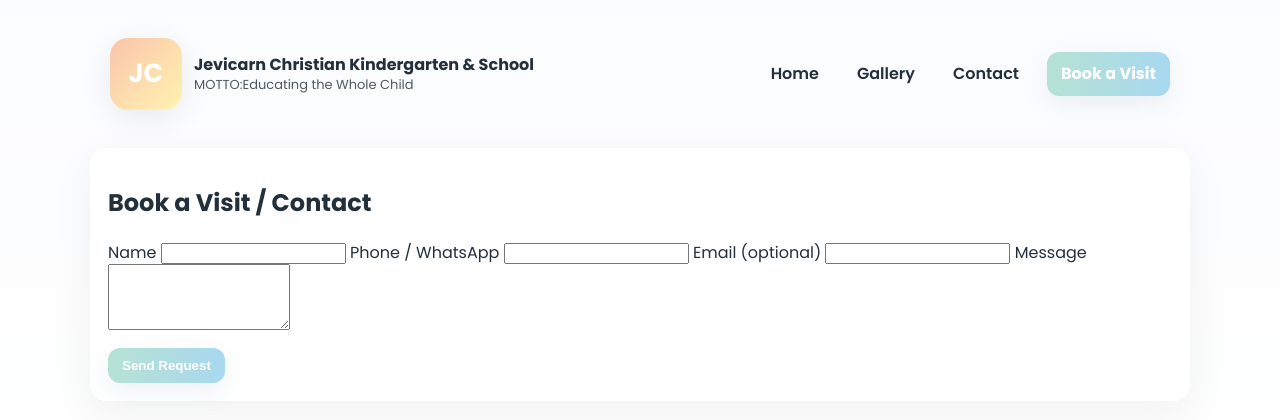
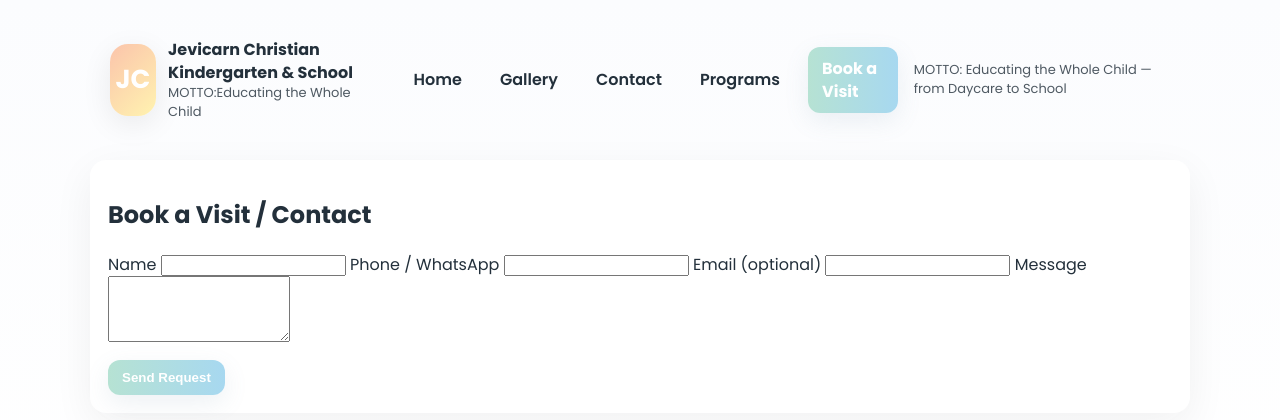
Before and after one commit to JeanPromise/Jevicarn-Christian-School, a Flask app: page /contact in a window 1280 px wide. Shown: the top 420 px of the page. Run offline with Flask 3, Linux system fonts and the light colour scheme.

Commit message:
base.html

```diff
--- a/templates/base.html
+++ b/templates/base.html
@@ -12,6 +12,7 @@
   <link rel="stylesheet" href="{{ url_for('static', filename='css/style.css') }}">
   <link rel="icon" type="image/x-icon" href="{{ url_for('static', filename='images/favicon.ico') }}">
   <meta name="description" content="Warm, safe, playful early learning for little ones in your neighbourhood.">
+  <meta name="description" content="Jevicarn Christian Kindergarten & School offers daycare, nightcare, kindergarten, and primary education in Juja, Kenya. Safe, nurturing, faith-based care for every child.">
 </head>
 <body>
   <div class="site-wrap">
@@ -28,8 +29,10 @@
           <a href="/">Home</a>
           <a href="/gallery">Gallery</a>
           <a href="/contact">Contact</a>
+	  <a href="/programs">Programs</a>
         </nav>
         <a class="btn btn-primary" href="/contact">Book a Visit</a>
+	<div class="tag">MOTTO: Educating the Whole Child — from Daycare to School</div>
       </div>
     </header>
 
```
